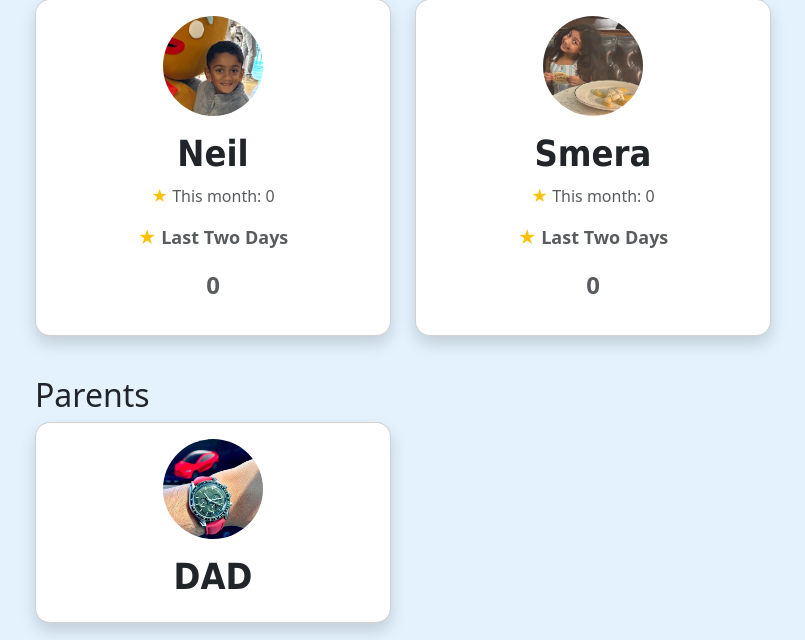
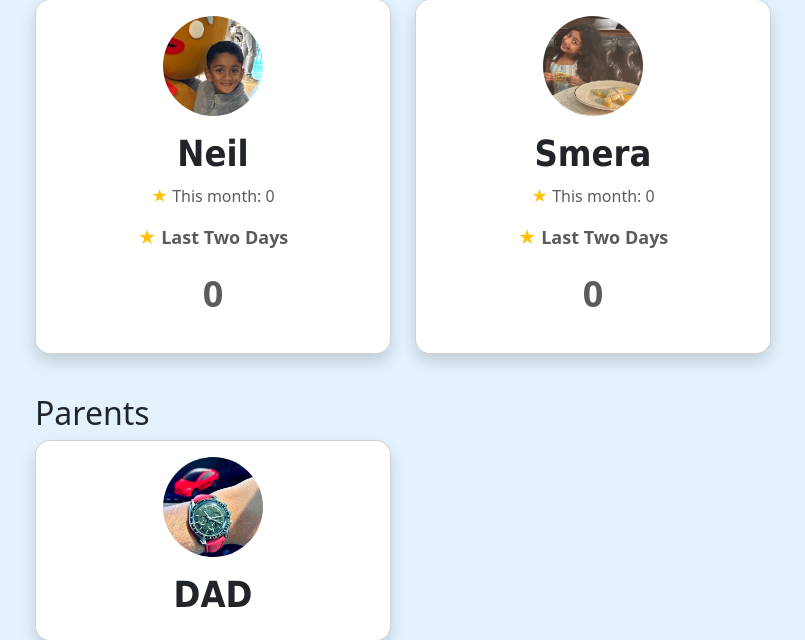
Before and after one commit to nash34/tasks-app, a Flask app: page / in a window 1280 px wide. Shown: the part 143-783 px from the top of the page, without its empty margins (47-852 px from the left). Run offline with Flask 3, Linux system fonts and the light colour scheme; data comes from the database, SQL or seed files in the repository.

Commit message:
Update style.css

```diff
--- a/home-app-v1/static/style.css
+++ b/home-app-v1/static/style.css
@@ -38,7 +38,7 @@ body.bg-light-blue {
 }
 .stars-last-two-days-number {
     font-weight: bold;
-    font-size: 24px;
+    font-size: 36px;
 }
 .username {
     font-size: 36px;
```
